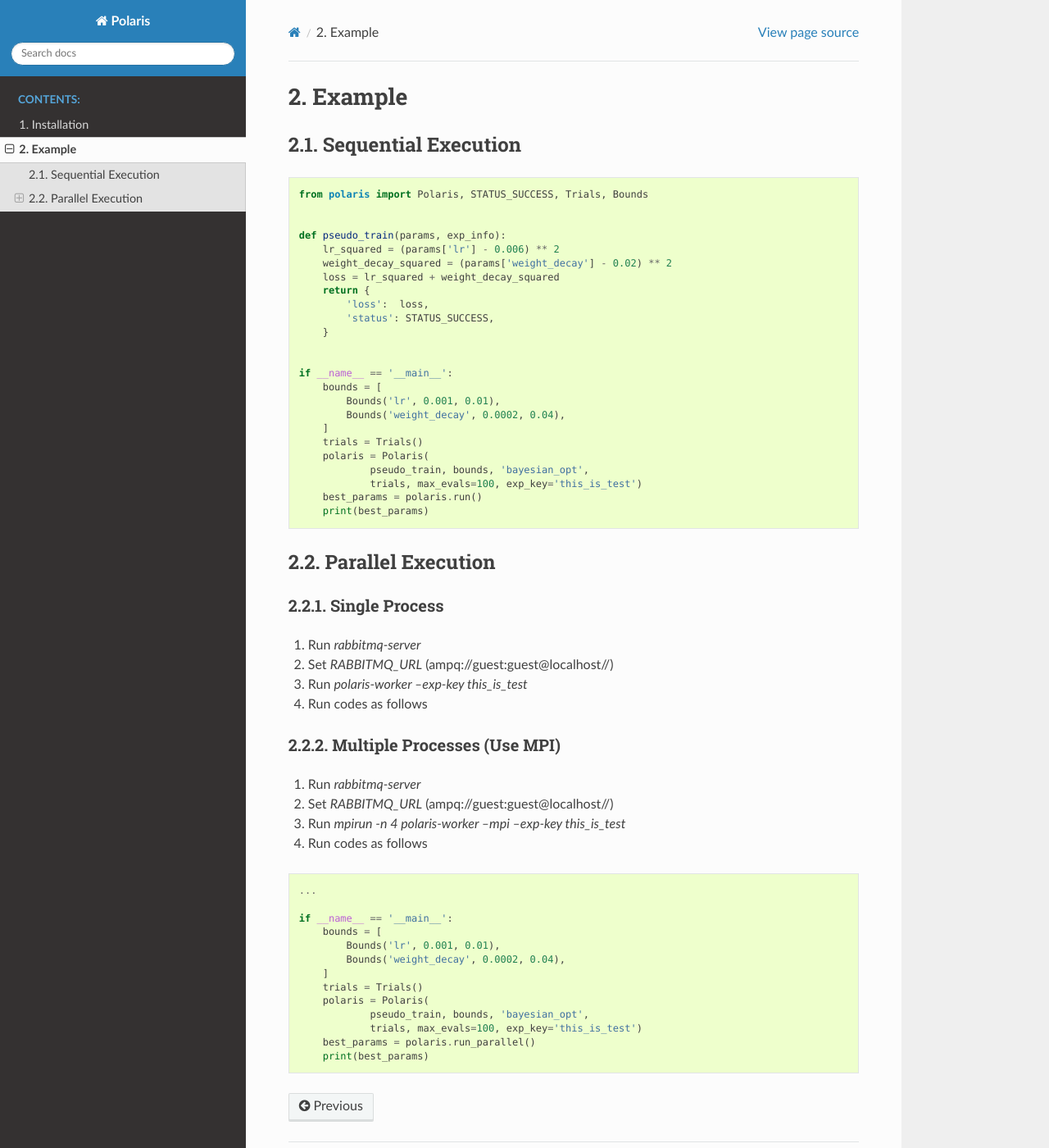
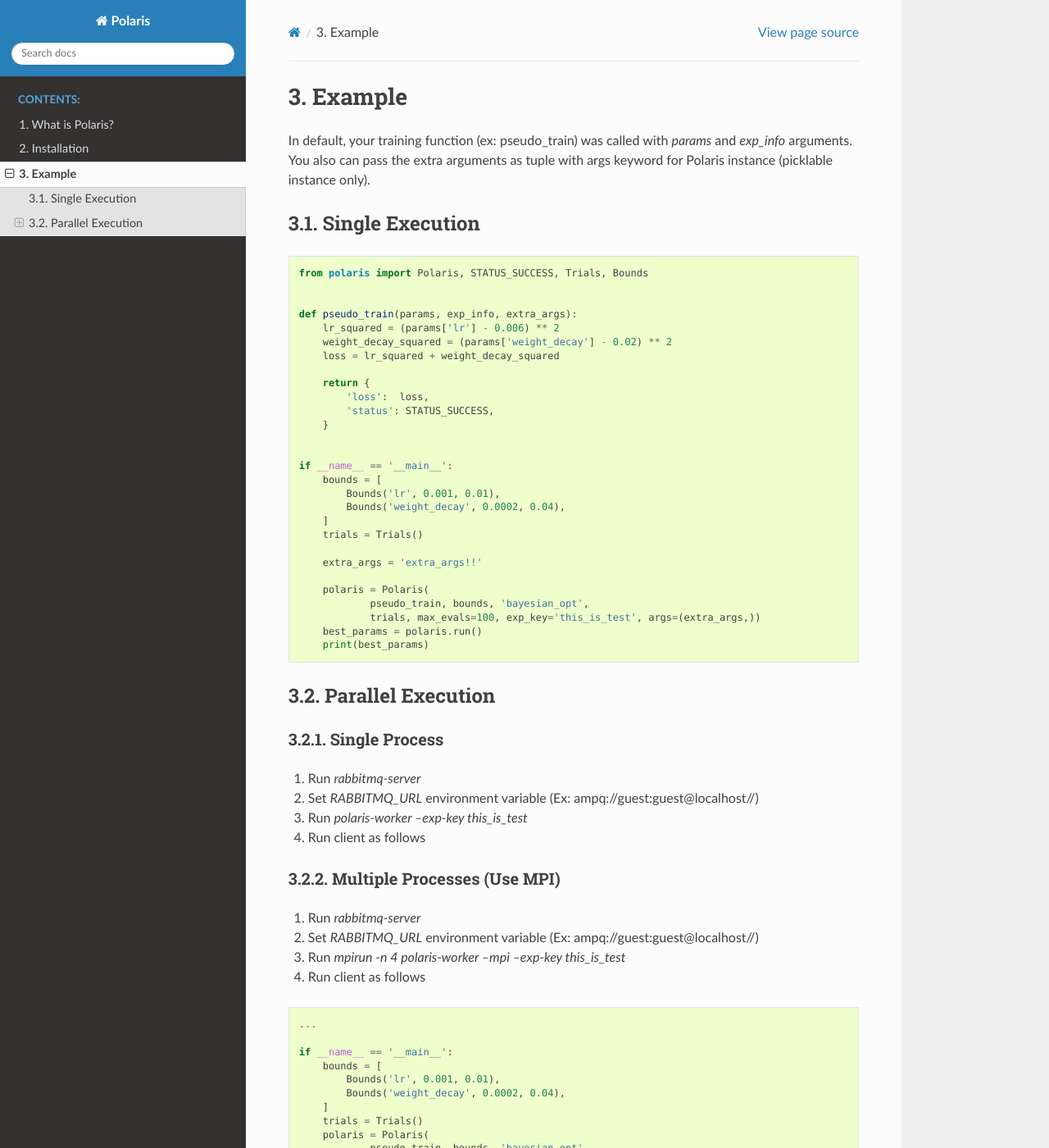
Before and after one commit to rioyokotalab/polaris, a Sphinx documentation site: the page built from docs/example.rst, in a window 1280 px wide and 1400 px high. Shown: the whole window at 82% size. Built offline with Sphinx 7.4.7 and the Read the Docs theme 2.0.0, drawn with Linux system fonts in a browser that asks for light colours.

Commit message:
Add docs

```diff
--- a/docs/example.rst
+++ b/docs/example.rst
@@ -2,7 +2,10 @@
 Example
 =====================
 
-Sequential Execution
+In default, your training function (ex: pseudo_train) was called with *params* and *exp_info* arguments.
+You also can pass the extra arguments as tuple with args keyword for Polaris instance (picklable instance only).
+
+Single Execution
 =====================
 
 .. code-block:: python
@@ -10,10 +13,11 @@ Sequential Execution
   from polaris import Polaris, STATUS_SUCCESS, Trials, Bounds
 
 
-  def pseudo_train(params, exp_info):
+  def pseudo_train(params, exp_info, extra_args):
       lr_squared = (params['lr'] - 0.006) ** 2
       weight_decay_squared = (params['weight_decay'] - 0.02) ** 2
       loss = lr_squared + weight_decay_squared
+
       return {
           'loss':  loss,
           'status': STATUS_SUCCESS,
@@ -26,9 +30,12 @@ Sequential Execution
           Bounds('weight_decay', 0.0002, 0.04),
       ]
       trials = Trials()
+
+      extra_args = 'extra_args!!'
+
       polaris = Polaris(
               pseudo_train, bounds, 'bayesian_opt',
-              trials, max_evals=100, exp_key='this_is_test')
+              trials, max_evals=100, exp_key='this_is_test', args=(extra_args,))
       best_params = polaris.run()
       print(best_params)
 
@@ -39,17 +46,17 @@ Single Process
 ---------------------
 
 #. Run `rabbitmq-server`
-#. Set `RABBITMQ_URL` (ampq://guest:guest@localhost//)
+#. Set `RABBITMQ_URL` environment variable (Ex: ampq://guest:guest@localhost//)
 #. Run `polaris-worker --exp-key this_is_test`
-#. Run codes as follows
+#. Run client as follows
 
 Multiple Processes (Use MPI)
 -----------------------------
 
 #. Run `rabbitmq-server`
-#. Set `RABBITMQ_URL` (ampq://guest:guest@localhost//)
+#. Set `RABBITMQ_URL` environment variable (Ex: ampq://guest:guest@localhost//)
 #. Run `mpirun -n 4 polaris-worker --mpi --exp-key this_is_test`
-#. Run codes as follows
+#. Run client as follows
 
 
 .. code-block:: python
--- a/docs/index.rst
+++ b/docs/index.rst
@@ -11,6 +11,7 @@ Welcome to Polaris's documentation!
    :caption: Contents:
    :numbered:
 
+   about
    install
    example
 
```
Also changed, not shown: docs/about.rst (added, +43 -0 lines), docs/install.rst (+6 -6 lines), docs/_images/parallel_architecture.png (added).
